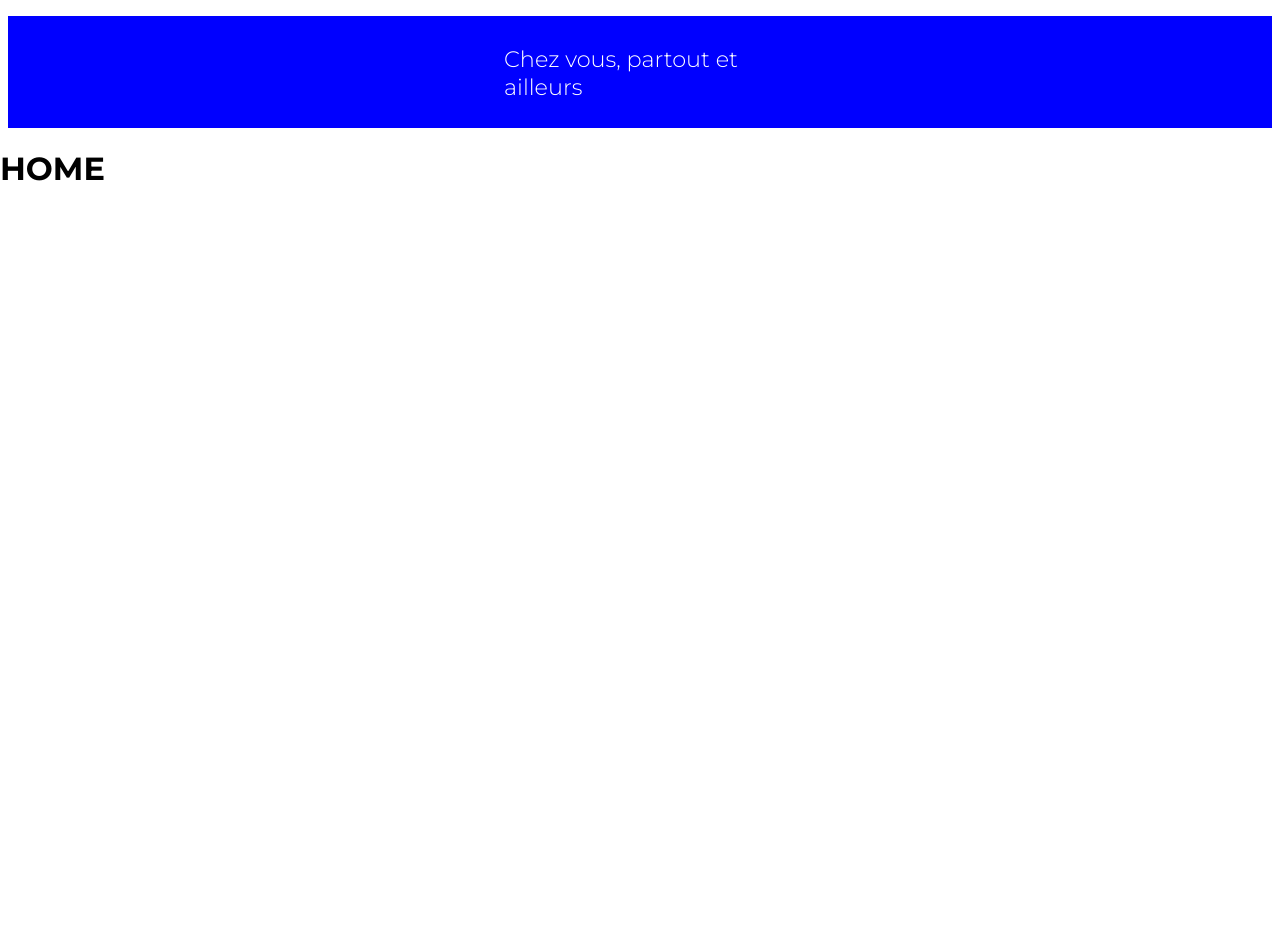
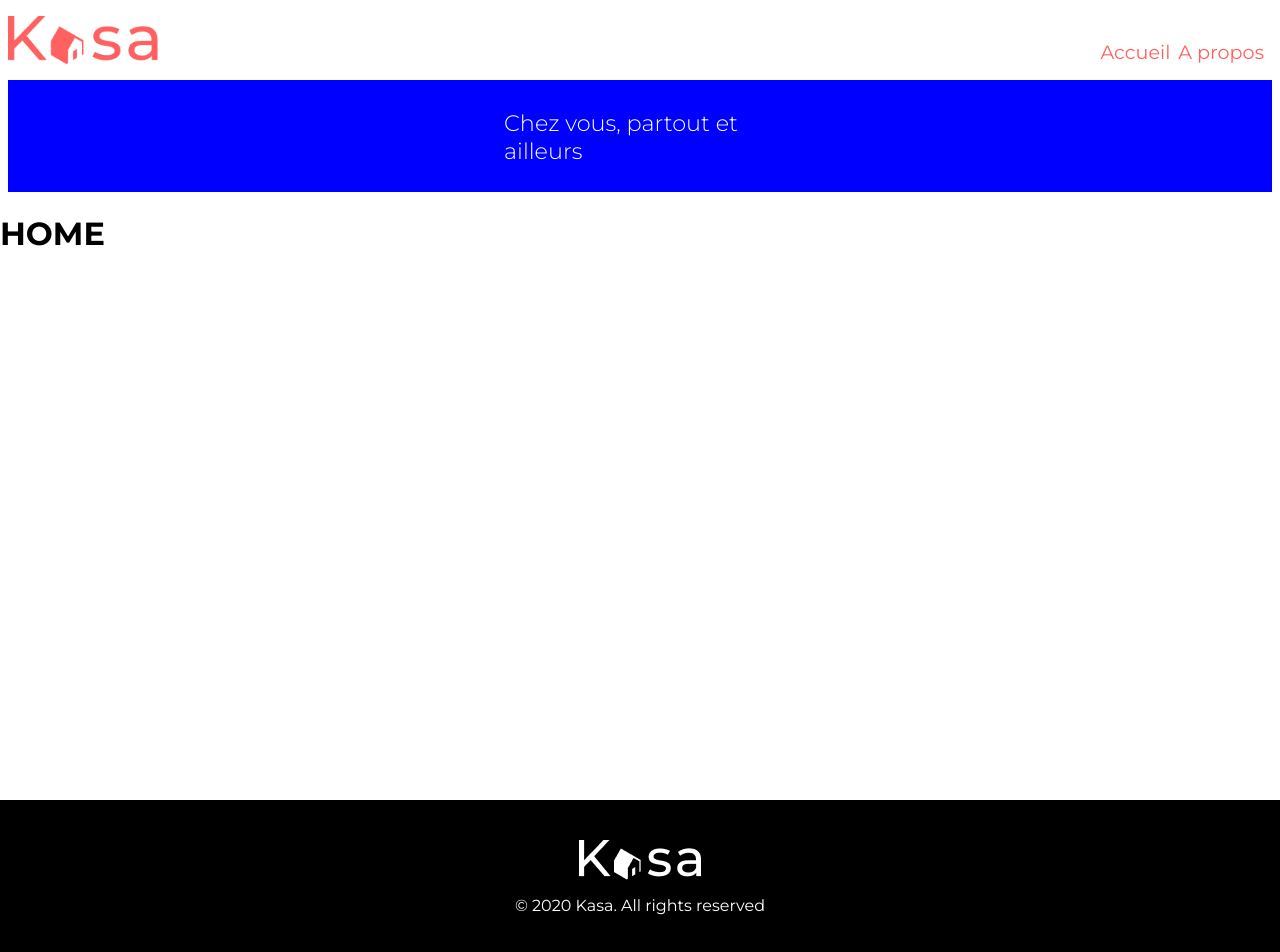
Before and after one commit to Dju7/kasa, a React (Create React App) app: page / in a window 1280 px wide. Shown: the top 952 px of the page. Before the commit the page ends 800 px from the top, so only its background shows below. Built offline with nearby package versions, Linux system fonts and the light colour scheme.

Commit message:
FixRouting&AddLoader

```diff
--- /dev/null
+++ b/src/App.js
@@ -0,0 +1,17 @@
+import { Outlet } from "react-router-dom";
+import Header from "./components/Header";
+import Footer from "./components/Footer"
+
+function App() {
+    return(
+    <>
+    <div className="content-wrapper">
+        <Header />
+        <Outlet />
+    </div>
+    <Footer />
+    </>
+    )
+}
+
+export default App
--- a/src/index.js
+++ b/src/index.js
@@ -6,24 +6,21 @@
 import Logements from './pages/Logements/'
 import Apropos from './pages/Apropos/'
 import Error from './components/Error/'
-import Header from './components/Header/'
-import Footer from './components/Footer/'
+import App from './App'
 
 const Router = createBrowserRouter ([
-  { path: '/', element: <Home /> },
-  { path: '/logements', element: <Logements /> },
-  { path: '/apropos', element: <Apropos /> },
-  { path: '*', element: <Error /> }
+  { path: '/', element: <App />,
+   children: [
+    { path: '/', element: <Home /> },
+    { path: '/logements', element: <Logements /> },
+    { path: '/apropos', element: <Apropos /> },
+    { path: '*', element: <Error /> },
+  ],
+ },
 ]);
-
 const root = ReactDOM.createRoot(document.getElementById('root'));
 root.render(
   <React.StrictMode>
-    <RouterProvider router={Router}>
-      <div className='content-wrapper'>
-        <Header />
-      </div>
-      <Footer />
-    </RouterProvider>
+    <RouterProvider router={Router} />
   </React.StrictMode>
 );
```
